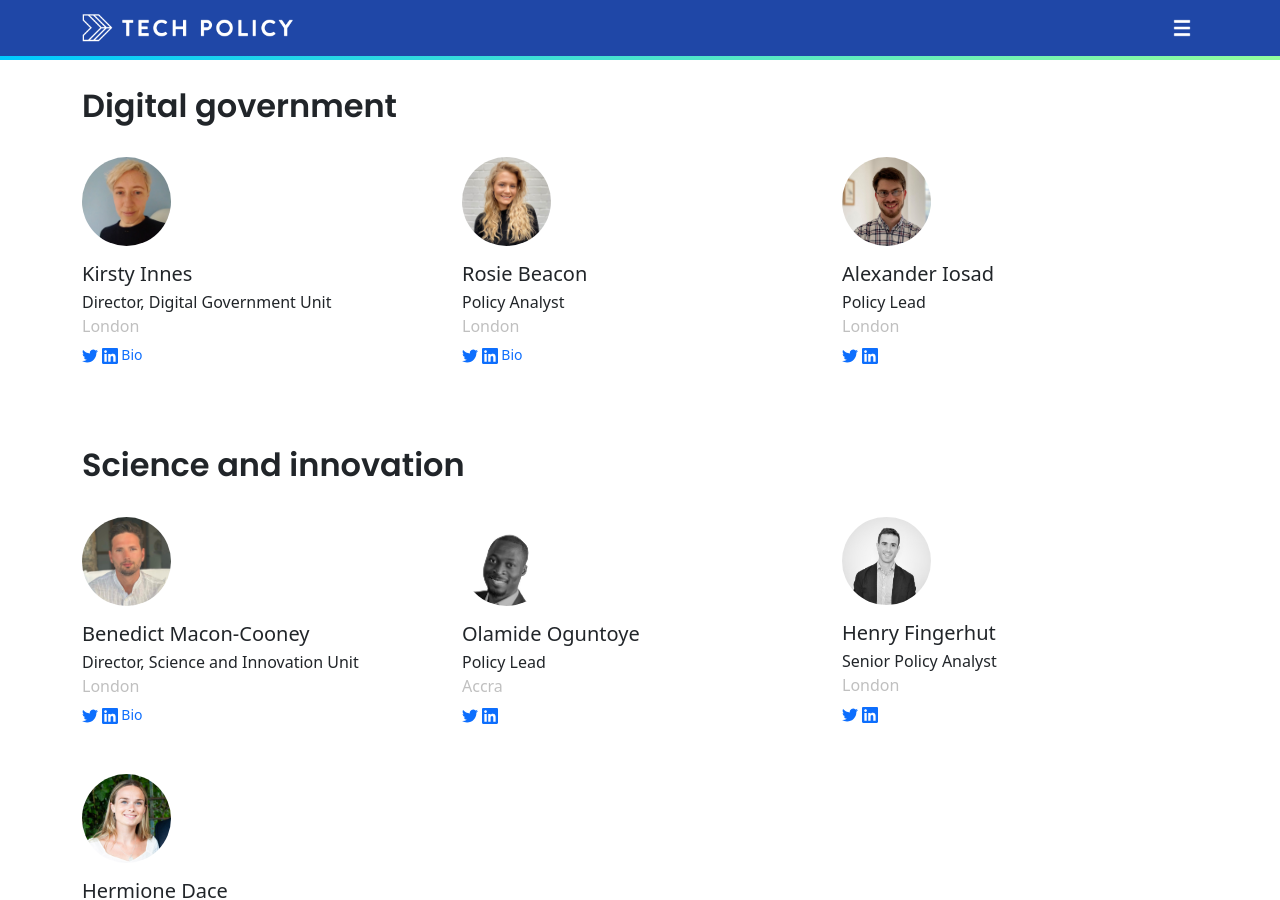
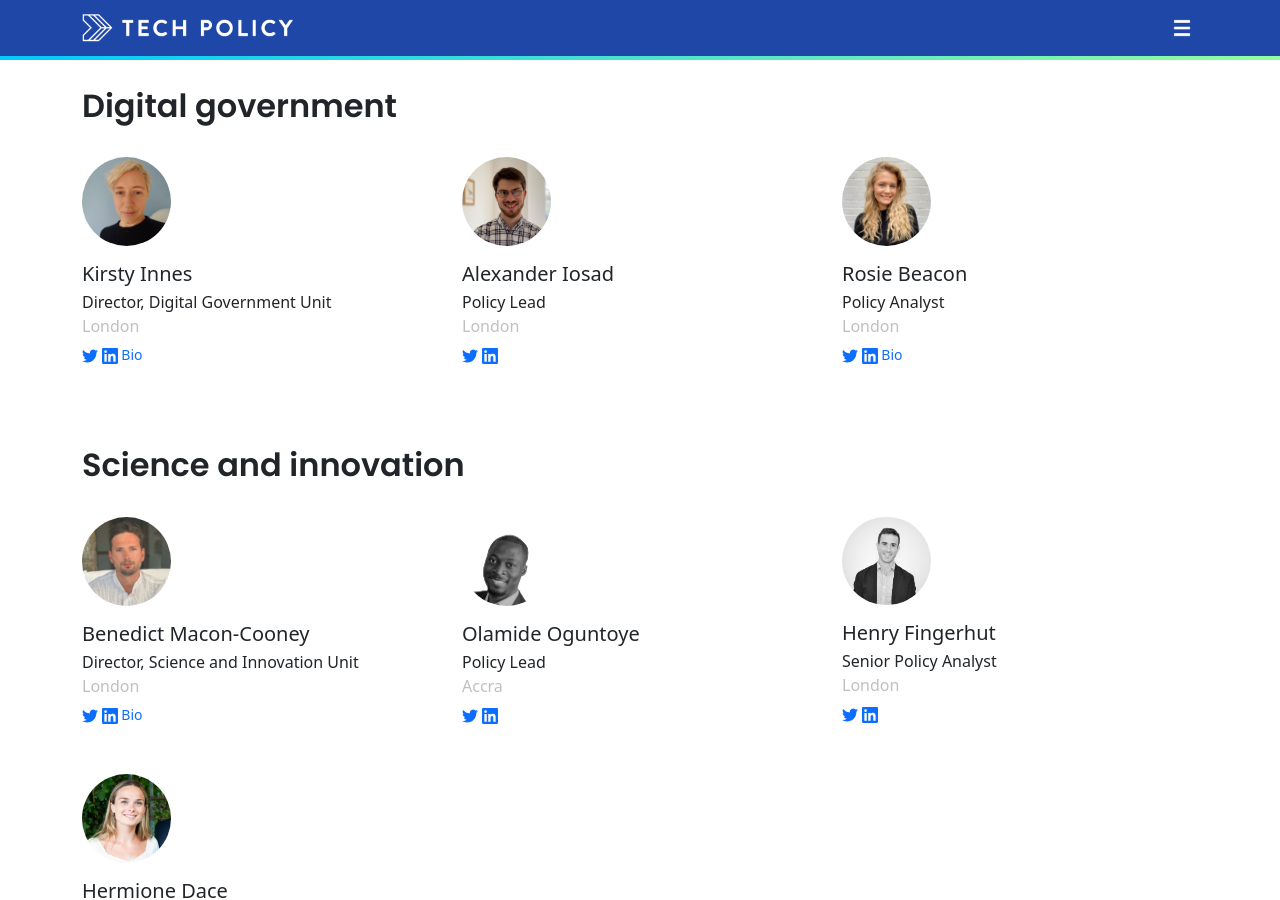
Before and after one commit to techpolicyio/techpolicyio.github.io, a Jekyll site: the page built from pages/people.md, in a window 1280 px wide and 900 px high, scrolled down 1064 px. Built offline with Jekyll 4.4.1, drawn with Linux system fonts in a browser that asks for light colours; some of the changed lines change nothing that is shown.

Commit message:
Update team.yml

```diff
--- a/_data/team.yml
+++ b/_data/team.yml
@@ -46,6 +46,14 @@
   tbi: kirsty-innes
   tw: kmei_
   li: kirsty-innes-89834a49
+- name: Alexander Iosad
+  title: Policy Lead
+  unit: dgu
+  geo: London
+  img: alexander.jpg
+  tbi:
+  tw: simplescholar
+  li: aiosad
 - name: Rosie Beacon
   title: Policy Analyst
   unit: dgu
@@ -54,14 +62,6 @@
   tbi: rosie-beacon
   tw: BeaconRosie
   li: rosie-beacon-033470112
-- name: Alexander Iosad
-  title: Policy Lead
-  unit: dgu
-  geo: London
-  img: alexander.jpg
-  tbi:
-  tw: simplescholar
-  li: aiosad
 - name: Benedict Macon-Cooney
   title: Director, Science and Innovation Unit
   unit: siu
```
